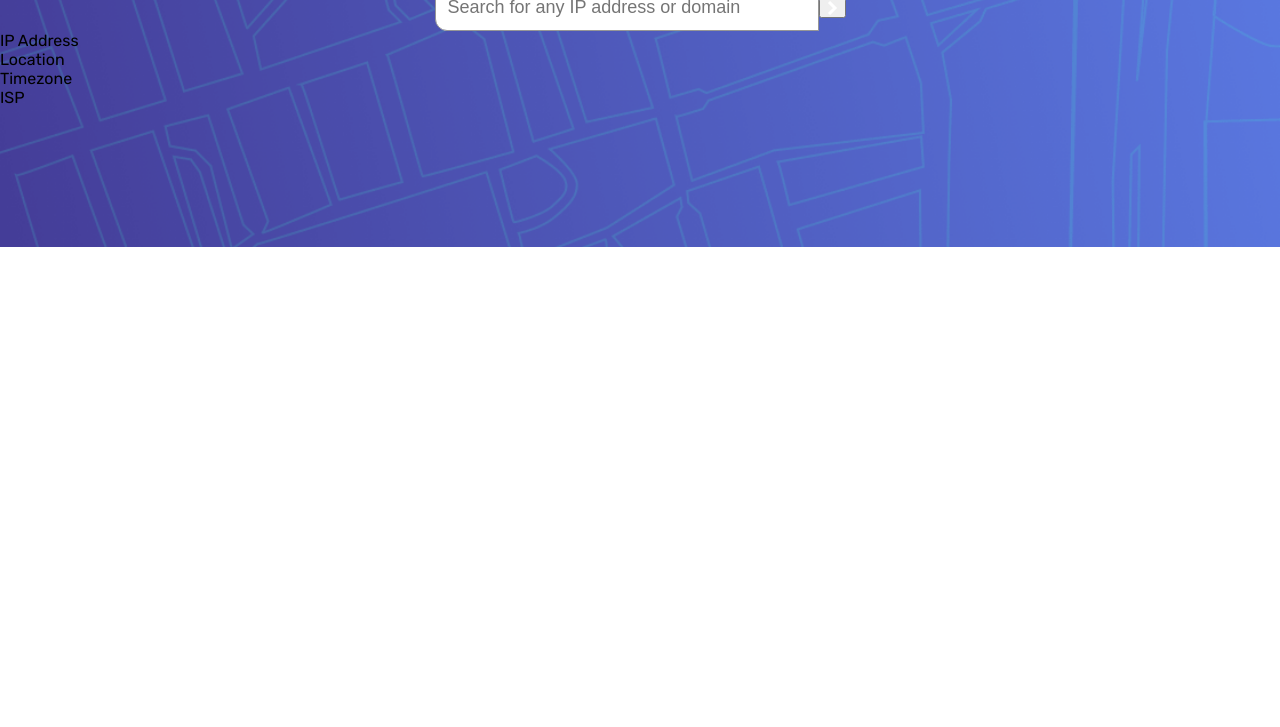
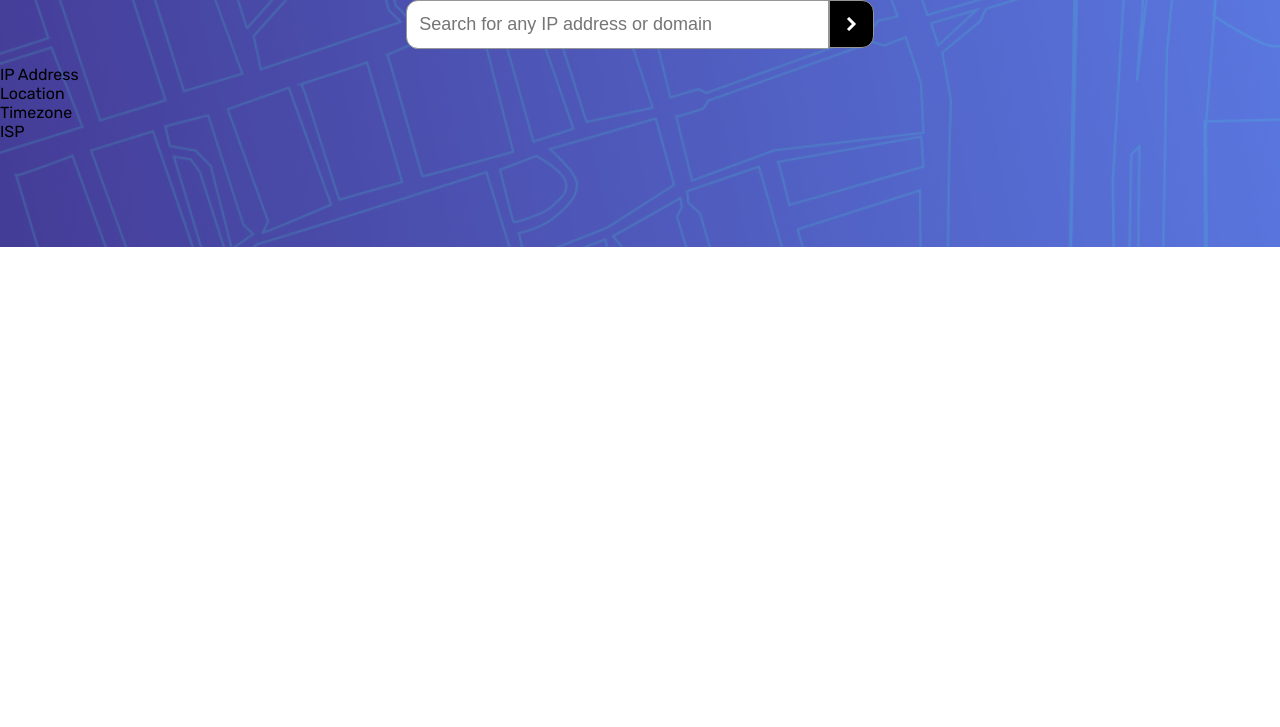
Before and after one commit to SaeM843/IP-Address-Tracker, a website: page index.html in a window 1280 px wide. Shown: the part 73-800 px from the top of the page. Drawn offline with Linux system fonts and the light colour scheme.

Commit message:
styled the form and its button

```diff
--- a/sass/config/_main.scss
+++ b/sass/config/_main.scss
@@ -12,16 +12,18 @@
   &__heading {
     color: white;
     text-align: center;
+    font-weight: 500;
   }
 
   form {
     display: flex;
     justify-content: center;
     align-items: center;
+    margin: 1rem 0;
 
     #ip-input {
-      width: 30%;
-      padding: 0.75rem;
+      width: 33%;
+      padding: 0.8rem 0.75rem;
       border-radius: 0.75rem 0 0 0.75rem;
       border: 1px solid var.$dark-gray;
       font-size: 18px;
@@ -29,6 +31,11 @@
     }
     button[type="submit"] {
       cursor: pointer;
+      border-radius: 0 0.75rem 0.75rem 0;
+      outline: none;
+      border: 1px solid var.$dark-gray;
+      padding: 1rem;
+      background-color: black;
     }
   }
 }
```
Also changed, not shown: css/style.css, 1 other file.
